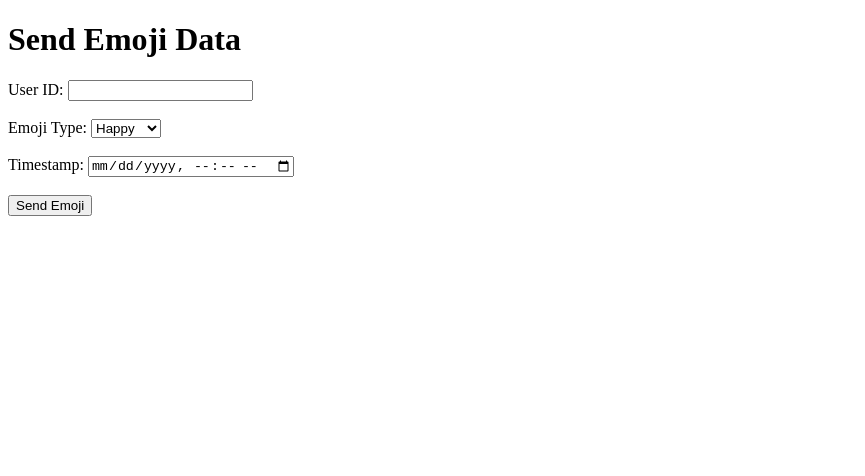
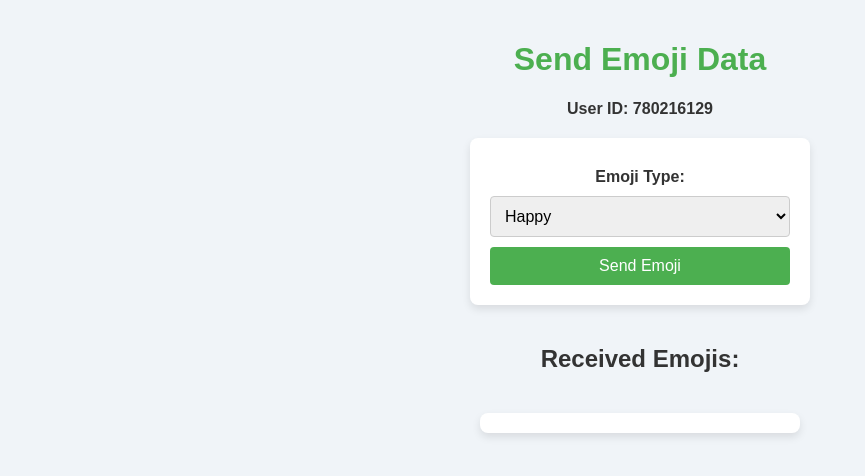
Before and after one commit to NamitaMag/EmoStream-Concurrent-Emoji-Broadcast-over-Event-Driven-Architecture, a plain HTML site: page index.html in a window 1280 px wide. Shown: the whole page, without its empty margins (0-865 px from the left). Drawn offline with Linux system fonts and the light colour scheme.

Commit message:
Update index.html

```diff
--- a/index.html
+++ b/index.html
@@ -4,11 +4,117 @@
     <meta charset="UTF-8">
     <meta name="viewport" content="width=device-width, initial-scale=1.0">
     <title>Emoji Sender</title>
+    <style>
+        body {
+            font-family: Arial, sans-serif;
+            background-color: #f0f4f8;
+            color: #333;
+            margin: 0;
+            padding: 20px;
+            display: flex;
+            flex-direction: column;
+            align-items: center;
+        }
+        h1 {
+            color: #4CAF50;
+        }
+        form {
+            background: #fff;
+            border-radius: 8px;
+            box-shadow: 0 4px 8px rgba(0, 0, 0, 0.1);
+            padding: 20px;
+            margin-bottom: 20px;
+            width: 300px;
+            text-align: center;
+        }
+        label {
+            margin-top: 10px;
+            display: block;
+            font-weight: bold;
+        }
+        select, button {
+            padding: 10px;
+            margin-top: 10px;
+            border: 1px solid #ccc;
+            border-radius: 4px;
+            width: 100%;
+            font-size: 16px;
+        }
+        button {
+            background-color: #4CAF50;
+            color: white;
+            border: none;
+            cursor: pointer;
+            transition: background-color 0.3s;
+        }
+        button:hover {
+            background-color: #45a049;
+        }
+        #emoji_display {
+            background: #fff;
+            border-radius: 8px;
+            box-shadow: 0 4px 8px rgba(0, 0, 0, 0.1);
+            padding: 10px;
+            width: 300px;
+            max-height: 200px;
+            overflow-y: auto;
+            margin-top: 20px;
+        }
+        .emoji {
+            padding: 5px;
+            border-bottom: 1px solid #eee;
+        }
+        .emoji:last-child {
+            border-bottom: none;
+        }
+        #user_id_display {
+            font-weight: bold;
+            margin-bottom: 20px;
+        }
+    </style>
     <script>
+        const socketUrls = [
+            "ws://localhost:9001",
+            "ws://localhost:9002",
+            "ws://localhost:9003"
+        ];
+        let userId = generateUserId(); // Generate a unique user ID
+
+        // Function to connect to all WebSocket servers
+        function connectToWebSockets() {
+            socketUrls.forEach(url => {
+                const socket = new WebSocket(url);
+
+                socket.onopen = () => {
+                    console.log(`Connected to WebSocket server at ${url}`);
+                };
+
+                socket.onmessage = (event) => {
+                    const emojiData = JSON.parse(event.data);
+                    updateUI(emojiData);
+                };
+
+                socket.onerror = (error) => {
+                    console.error(`WebSocket error at ${url}:`, error);
+                };
+
+                socket.onclose = () => {
+                    console.log(`WebSocket connection closed at ${url}`);
+                };
+            });
+        }
+
+        function updateUI(emojiData) {
+            const displayArea = document.getElementById('emoji_display');
+            const newEmoji = document.createElement('div');
+            newEmoji.className = 'emoji';
+            newEmoji.textContent = `Emoji: ${emojiData.emoji_type}`;
+            displayArea.appendChild(newEmoji);
+        }
+
         async function sendEmoji() {
-            const userId = document.getElementById('user_id').value;
             const emojiType = document.getElementById('emoji_type').value;
-            const timestamp = document.getElementById('timestamp').value;
+            const timestamp = new Date().toISOString(); // Capture the current time in ISO format
 
             const response = await fetch('http://localhost:5001/emoji', {
                 method: 'POST',
@@ -26,14 +132,23 @@
                 alert(JSON.stringify(result));
             }
         }
+
+        function generateUserId() {
+            // Generate a random numeric user ID
+            return Math.floor(Math.random() * 1000000000); // Random number between 0 and 999999999
+        }
+
+        // Display the generated user ID on the page
+        window.onload = () => {
+            document.getElementById('user_id_display').textContent = `User ID: ${userId}`;
+            connectToWebSockets(); // Connect to WebSocket servers on page load
+        };
     </script>
 </head>
 <body>
     <h1>Send Emoji Data</h1>
+    <div id="user_id_display"></div> <!-- Display the generated user ID -->
     <form onsubmit="event.preventDefault(); sendEmoji();">
-        <label for="user_id">User ID:</label>
-        <input type="text" id="user_id" required><br><br>
-
         <label for="emoji_type">Emoji Type:</label>
         <select id="emoji_type" required>
             <option value="happy">Happy</option>
@@ -41,12 +156,11 @@
             <option value="neutral">Neutral</option>
             <option value="pensive">Pensive</option>
             <option value="heart">Heart</option>
-        </select><br><br>
-
-        <label for="timestamp">Timestamp:</label>
-        <input type="datetime-local" id="timestamp" required><br><br>
+        </select><br>
 
         <button type="submit">Send Emoji</button>
     </form>
+    <h2>Received Emojis:</h2>
+    <div id="emoji_display"></div> <!-- This div will display the received emoji data -->
 </body>
 </html>
```
